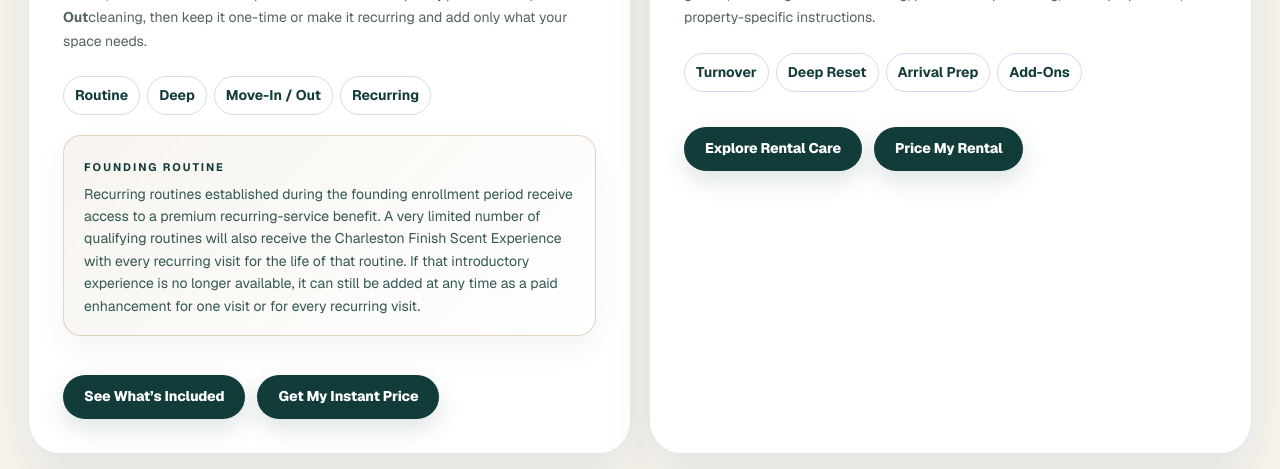
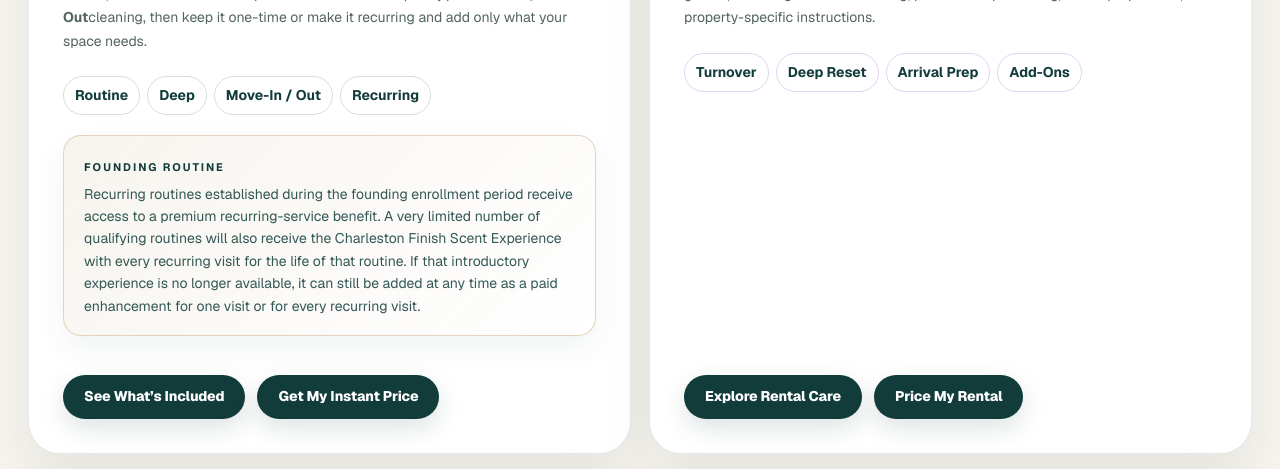
Before and after one commit to christophercompton843/charleston-clean-routine, a Next.js app: page / in a window 1280 px wide. Shown: the part 2000-2469 px from the top of the page. Built offline with nearby package versions, Linux system fonts and the light colour scheme.

Commit message:
Align service card action buttons

```diff
--- a/app/visual-interactions.css
+++ b/app/visual-interactions.css
@@ -1,5 +1,6 @@
 .hero-visual{background:#123c3a url("/    ccr-tradd-street-hero.png") center center/cover no-repeat!important;}
 .hero-visual>img{visibility:hidden!important;opacity:0!important;}
+.service-copy>.hero-actions{margin-top:auto;padding-top:35px;}
 .detailed-floorplan-shell{align-items:stretch;}
 .detailed-floorplan{position:relative;overflow:hidden;min-height:680px;border:1px solid var(--line);border-radius:30px;background:#f7f4ee;box-shadow:var(--shadow-lg);display:flex;align-items:center;justify-content:center;padding:64px 24px 30px;}
 .detailed-floorplan>img{width:100%;height:auto;display:block;object-fit:contain;filter:saturate(.82) contrast(.98);}
@@ -16,4 +17,4 @@
 .floorplan-status strong{margin-top:3px;color:var(--harbor);font-size:16px;}
 .floorplan-status small{margin-top:2px;color:var(--muted);font-size:10px;}
 @media(max-width:1000px){.detailed-floorplan{min-height:600px;}}
-@media(max-width:700px){.detailed-floorplan{min-height:440px;padding:58px 8px 24px;border-radius:22px}.floorplan-instruction{top:14px;left:14px}.hotspot-label{display:none}.hotspot-dot{width:15px;height:15px;border-width:4px}.floorplan-status{right:12px;bottom:12px;min-width:138px;padding:10px 12px}.hero-visual{background-position:center center!important;}}
+@media(max-width:700px){.detailed-floorplan{min-height:440px;padding:58px 8px 24px;border-radius:22px}.floorplan-instruction{top:14px;left:14px}.hotspot-label{display:none}.hotspot-dot{width:15px;height:15px;border-width:4px}.floorplan-status{right:12px;bottom:12px;min-width:138px;padding:10px 12px}.hero-visual{background-position:center center!important;}.service-copy>.hero-actions{padding-top:28px;}}
```
